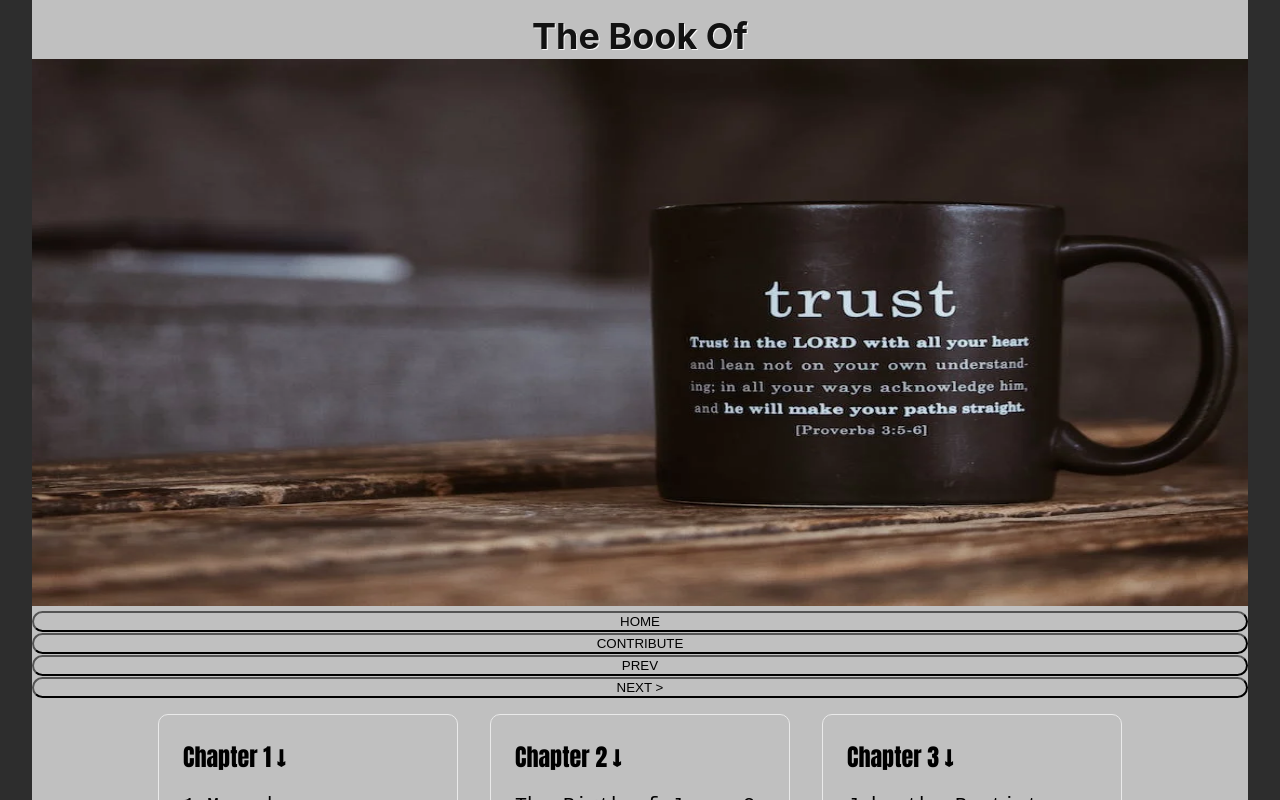
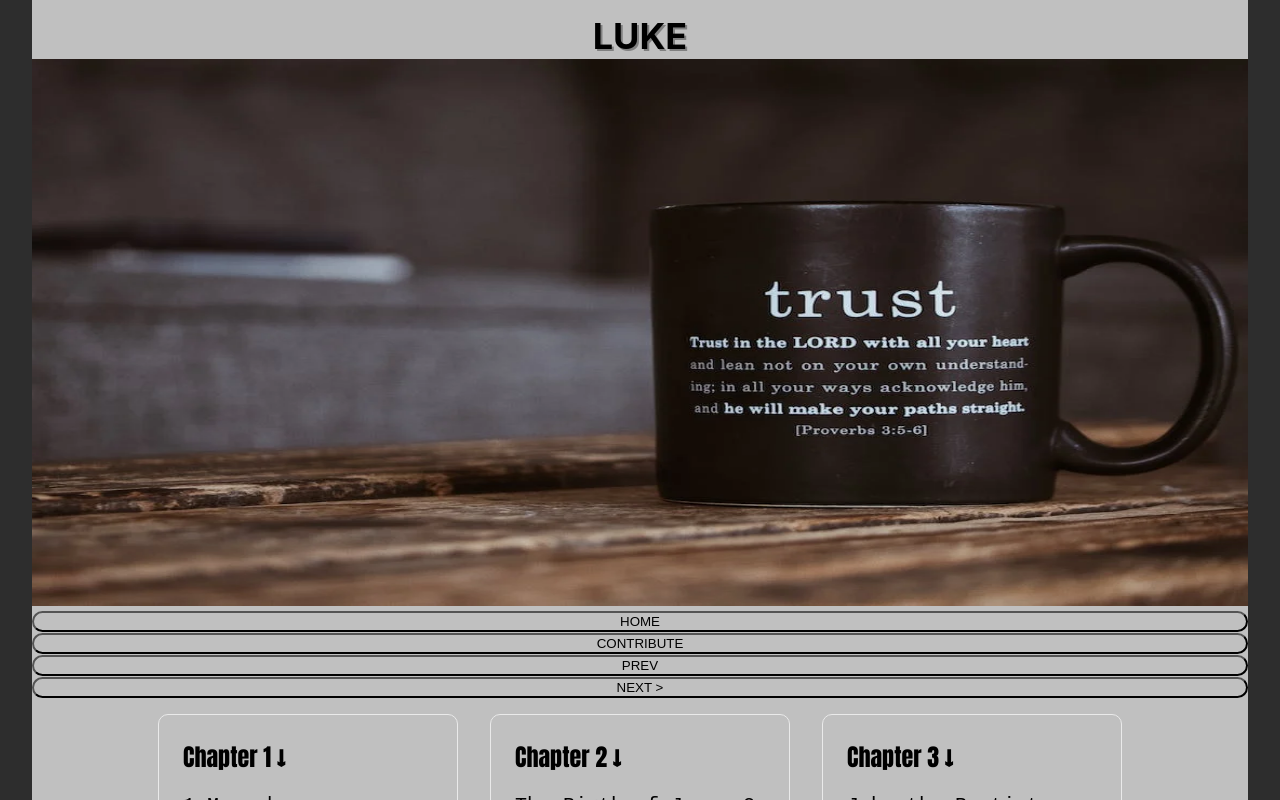
Before and after one commit to jnutt367/luke, a Next.js app: page / in a window 1280 px wide. Shown: the top 800 px of the page. Built offline with nearby package versions, Linux system fonts and the light colour scheme.

Commit message:
Update index.js
pexels-photo-4200823.webp and title back to luke

```diff
--- a/pages/index.js
+++ b/pages/index.js
@@ -14,7 +14,7 @@ export default function Home() {
 
       <main className={styles.main}>
         <h1 className={styles.title}>
-           <a href="https://en.wikipedia.org/wiki/Luke">The Book Of</a>
+          LUKE
         </h1>
          <div className={styles.hero}>
        <Image
```
